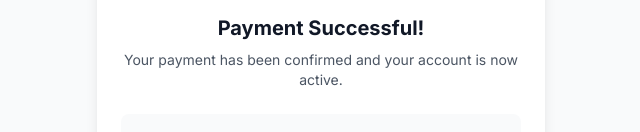
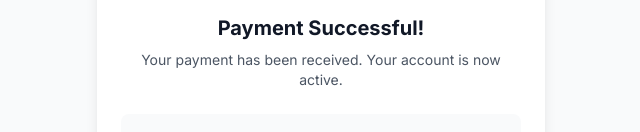
Before and after one commit to sikhumbuzilesncube/veribuild, a Next.js app: page /payment/success in a window 1280 px wide. Shown: the part 325-457 px from the top of the page, without its empty margins (319-959 px from the left). Built offline with nearby package versions, Linux system fonts and the light colour scheme.

Commit message:
Update payment status fetching and messages

```diff
--- a/app/payment/success/page.js
+++ b/app/payment/success/page.js
@@ -11,16 +11,15 @@ export default function PaymentSuccessPage() {
   const [loading, setLoading] = useState(true);
 
   useEffect(() => {
-    const ref = searchParams.get('reference') || localStorage.getItem('pesepay_reference');
+    const ref = searchParams.get('reference') || localStorage.getItem('paynow_reference');
     setReference(ref);
 
     if (ref) {
-      // Check payment status
-      fetch(`/api/pesepay/status?referenceNumber=${encodeURIComponent(ref)}`)
+      fetch(`/api/paynow/status?reference=${encodeURIComponent(ref)}`)
         .then(res => res.json())
         .then(data => {
           if (data.success) {
-            setStatus(data.status);
+            setStatus(data.paid ? 'Paid' : data.status);
           }
         })
         .catch(err => console.error('Status check error:', err))
@@ -46,7 +45,7 @@ export default function PaymentSuccessPage() {
           </div>
 
           <h3 className="text-xl font-bold text-gray-900 mb-2">Payment Successful!</h3>
-          <p className="text-sm text-gray-600 mb-6">Your payment has been confirmed and your account is now active.</p>
+          <p className="text-sm text-gray-600 mb-6">Your payment has been received. Your account is now active.</p>
 
           <div className="bg-gray-50 rounded-lg p-4 mb-6 text-left">
             <div className="flex justify-between mb-2">
@@ -81,4 +80,4 @@ export default function PaymentSuccessPage() {
       </div>
     </div>
   );
-  }
+        }
```
